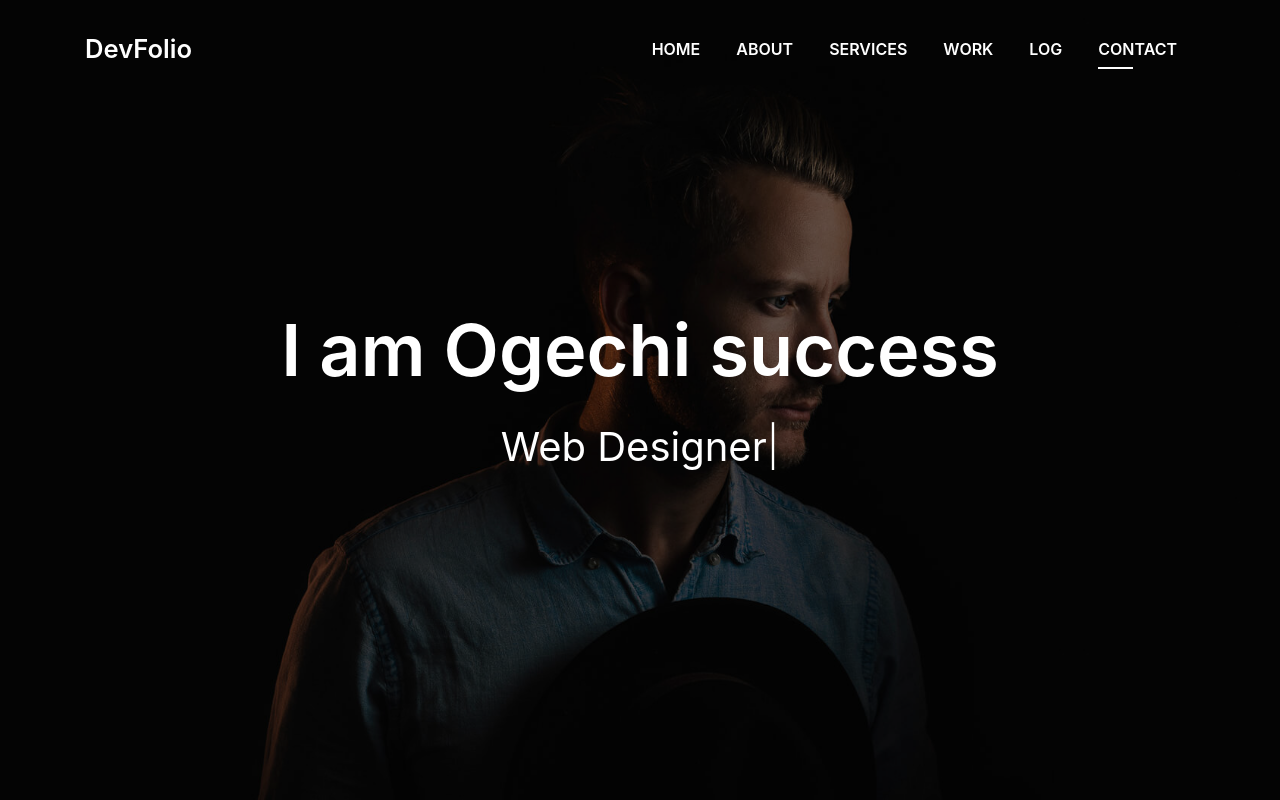
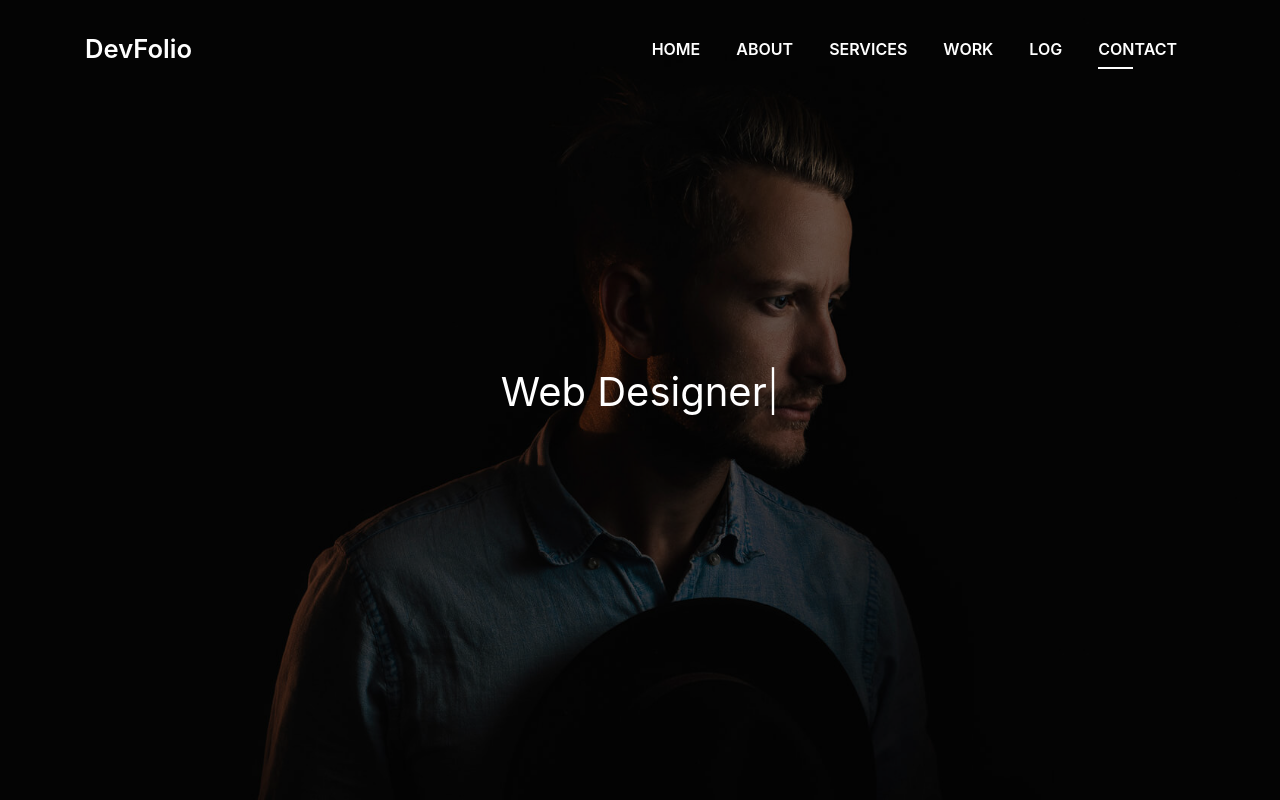
Before and after one commit to codecafehub/devfolio, a plain HTML site: page index.html in a window 1280 px wide. Shown: the top 800 px of the page. Drawn offline with Linux system fonts and the light colour scheme; files whose address does not match are found by name.

Commit message:
delete h1 header

```diff
--- a/index.html
+++ b/index.html
@@ -77,7 +77,7 @@
       <div class="table-cell">
         <div class="container">
           <!--<p class="display-6 color-d">Hello, world!</p>-->
-          <h2 class="intro-title mb-4">I am Ogechi success</h2>
+
           <p class="intro-subtitle"><span class="text-slider-items">CEO DevFolio,Web Developer,Web Designer,Frontend Developer,Graphic Designer</span><strong class="text-slider"></strong></p>
           <!-- <p class="pt-3"><a class="btn btn-primary btn js-scroll px-4" href="#about" role="button">Learn More</a></p> -->
         </div>
```
